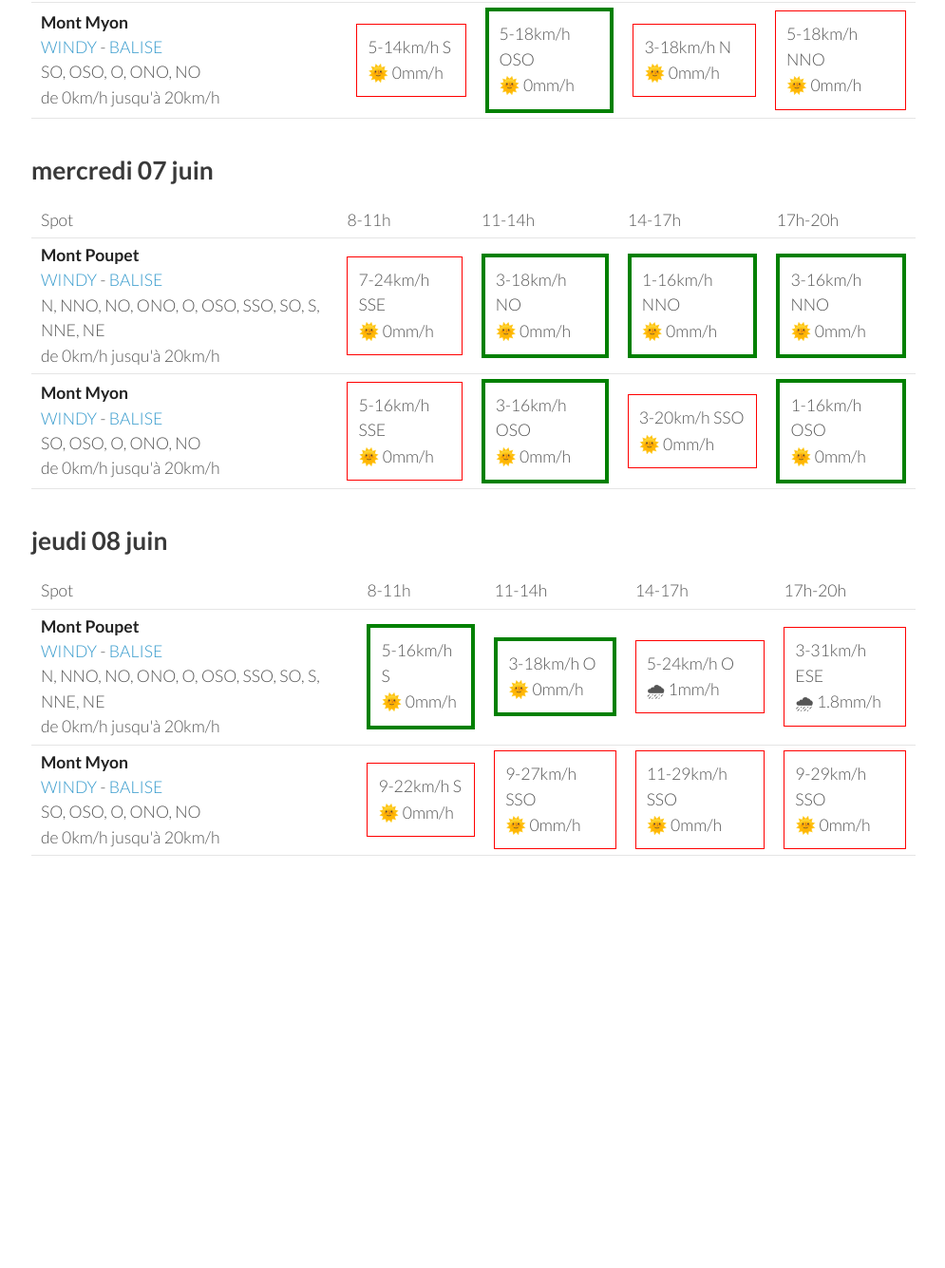
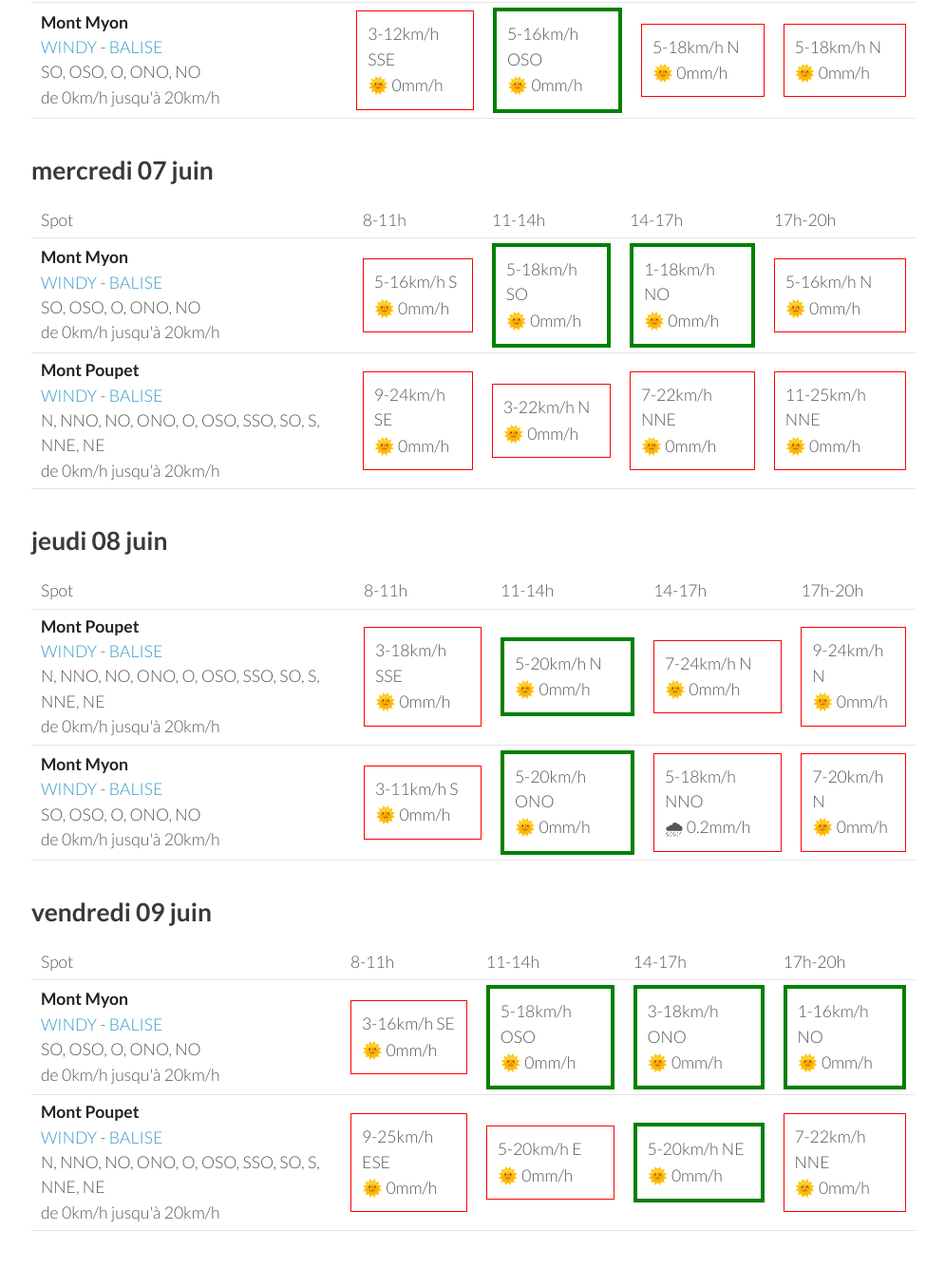
Before and after one commit to parapente-dans-le-nord/parapente-dans-le-nord.github.io, a Jekyll site: the page built from jura.markdown, in a window 1280 px wide and 1400 px high, scrolled down 1283 px. Shown: the top 1335 px of the window at 95% size, without its empty margins (25-1020 px from the left). Built offline with Jekyll 4.4.1, drawn with Linux system fonts in a browser that asks for light colours; before the commit the page ends 2312 px from its top, so only the background shows below that; some of the changed text lies outside the part shown.

Commit message:
update index.markdown

```diff
--- a/jura.markdown
+++ b/jura.markdown
@@ -96,20 +96,20 @@ page mise à jour le dimanche 04 juin 06:20
 <tr>
         <td><strong>Mont Poupet</strong><br><a href="https://windy.com/46.970/5.876?46.541,5.876,8">WINDY</a> - <span class=""><a href="http://www.balisemeteo.com/balise.php?idBalise=92">BALISE</a> </span><br> <span class="vent-favorable">N, NNO, NO, ONO, O, OSO, SSO, SO, S, NNE, NE</span><br><span class="force-vent">de 0km/h jusqu'à 20km/h</span> </td>
 
-            <td><div class="not-flyable"><p>7-20km/h SE</p><p>🌞 0mm/h</p></div></td>
-            <td><div class="flyable"><p>5-18km/h N</p><p>🌞 0mm/h</p></div></td>
-            <td><div class="not-flyable"><p>7-22km/h NNE</p><p>🌞 0mm/h</p></div></td>
-            <td><div class="not-flyable"><p>11-25km/h NNE</p><p>🌞 0mm/h</p></div></td>
+            <td><div class="not-flyable"><p>7-22km/h ESE</p><p>🌞 0mm/h</p></div></td>
+            <td><div class="flyable"><p>7-20km/h N</p><p>🌞 0mm/h</p></div></td>
+            <td><div class="not-flyable"><p>9-25km/h NNE</p><p>🌞 0mm/h</p></div></td>
+            <td><div class="not-flyable"><p>9-25km/h NNE</p><p>🌞 0mm/h</p></div></td>
 
 
     </tr>
 <tr>
         <td><strong>Mont Myon</strong><br><a href="https://windy.com/46.331/5.397?45.898,5.394,8,m:eWoagj8">WINDY</a> - <span class=""><a href="http://www.balisemeteo.com/balise.php?idBalise=70">BALISE</a> </span><br> <span class="vent-favorable">SO, OSO, O, ONO, NO</span><br><span class="force-vent">de 0km/h jusqu'à 20km/h</span> </td>
 
-            <td><div class="not-flyable"><p>5-14km/h S</p><p>🌞 0mm/h</p></div></td>
-            <td><div class="flyable"><p>5-18km/h OSO</p><p>🌞 0mm/h</p></div></td>
-            <td><div class="not-flyable"><p>3-18km/h N</p><p>🌞 0mm/h</p></div></td>
-            <td><div class="not-flyable"><p>5-18km/h NNO</p><p>🌞 0mm/h</p></div></td>
+            <td><div class="not-flyable"><p>3-12km/h SSE</p><p>🌞 0mm/h</p></div></td>
+            <td><div class="flyable"><p>5-16km/h OSO</p><p>🌞 0mm/h</p></div></td>
+            <td><div class="not-flyable"><p>5-18km/h N</p><p>🌞 0mm/h</p></div></td>
+            <td><div class="not-flyable"><p>5-18km/h N</p><p>🌞 0mm/h</p></div></td>
 
 
     </tr>
@@ -130,22 +130,22 @@ page mise à jour le dimanche 04 juin 06:20
       <td>17h-20h</td>
     </tr>
 <tr>
-        <td><strong>Mont Poupet</strong><br><a href="https://windy.com/46.970/5.876?46.541,5.876,8">WINDY</a> - <span class=""><a href="http://www.balisemeteo.com/balise.php?idBalise=92">BALISE</a> </span><br> <span class="vent-favorable">N, NNO, NO, ONO, O, OSO, SSO, SO, S, NNE, NE</span><br><span class="force-vent">de 0km/h jusqu'à 20km/h</span> </td>
+        <td><strong>Mont Myon</strong><br><a href="https://windy.com/46.331/5.397?45.898,5.394,8,m:eWoagj8">WINDY</a> - <span class=""><a href="http://www.balisemeteo.com/balise.php?idBalise=70">BALISE</a> </span><br> <span class="vent-favorable">SO, OSO, O, ONO, NO</span><br><span class="force-vent">de 0km/h jusqu'à 20km/h</span> </td>
 
-            <td><div class="not-flyable"><p>7-24km/h SSE</p><p>🌞 0mm/h</p></div></td>
-            <td><div class="flyable"><p>3-18km/h NO</p><p>🌞 0mm/h</p></div></td>
-            <td><div class="flyable"><p>1-16km/h NNO</p><p>🌞 0mm/h</p></div></td>
-            <td><div class="flyable"><p>3-16km/h NNO</p><p>🌞 0mm/h</p></div></td>
+            <td><div class="not-flyable"><p>5-16km/h S</p><p>🌞 0mm/h</p></div></td>
+            <td><div class="flyable"><p>5-18km/h SO</p><p>🌞 0mm/h</p></div></td>
+            <td><div class="flyable"><p>1-18km/h NO</p><p>🌞 0mm/h</p></div></td>
+            <td><div class="not-flyable"><p>5-16km/h N</p><p>🌞 0mm/h</p></div></td>
 
 
     </tr>
 <tr>
-        <td><strong>Mont Myon</strong><br><a href="https://windy.com/46.331/5.397?45.898,5.394,8,m:eWoagj8">WINDY</a> - <span class=""><a href="http://www.balisemeteo.com/balise.php?idBalise=70">BALISE</a> </span><br> <span class="vent-favorable">SO, OSO, O, ONO, NO</span><br><span class="force-vent">de 0km/h jusqu'à 20km/h</span> </td>
+        <td><strong>Mont Poupet</strong><br><a href="https://windy.com/46.970/5.876?46.541,5.876,8">WINDY</a> - <span class=""><a href="http://www.balisemeteo.com/balise.php?idBalise=92">BALISE</a> </span><br> <span class="vent-favorable">N, NNO, NO, ONO, O, OSO, SSO, SO, S, NNE, NE</span><br><span class="force-vent">de 0km/h jusqu'à 20km/h</span> </td>
 
-            <td><div class="not-flyable"><p>5-16km/h SSE</p><p>🌞 0mm/h</p></div></td>
-            <td><div class="flyable"><p>3-16km/h OSO</p><p>🌞 0mm/h</p></div></td>
-            <td><div class="not-flyable"><p>3-20km/h SSO</p><p>🌞 0mm/h</p></div></td>
-            <td><div class="flyable"><p>1-16km/h OSO</p><p>🌞 0mm/h</p></div></td>
+            <td><div class="not-flyable"><p>9-24km/h SE</p><p>🌞 0mm/h</p></div></td>
+            <td><div class="not-flyable"><p>3-22km/h N</p><p>🌞 0mm/h</p></div></td>
+            <td><div class="not-flyable"><p>7-22km/h NNE</p><p>🌞 0mm/h</p></div></td>
+            <td><div class="not-flyable"><p>11-25km/h NNE</p><p>🌞 0mm/h</p></div></td>
 
 
     </tr>
@@ -168,20 +168,20 @@ page mise à jour le dimanche 04 juin 06:20
 <tr>
         <td><strong>Mont Poupet</strong><br><a href="https://windy.com/46.970/5.876?46.541,5.876,8">WINDY</a> - <span class=""><a href="http://www.balisemeteo.com/balise.php?idBalise=92">BALISE</a> </span><br> <span class="vent-favorable">N, NNO, NO, ONO, O, OSO, SSO, SO, S, NNE, NE</span><br><span class="force-vent">de 0km/h jusqu'à 20km/h</span> </td>
 
-            <td><div class="flyable"><p>5-16km/h S</p><p>🌞 0mm/h</p></div></td>
-            <td><div class="flyable"><p>3-18km/h O</p><p>🌞 0mm/h</p></div></td>
-            <td><div class="not-flyable"><p>5-24km/h O</p><p>🌧 1mm/h</p></div></td>
-            <td><div class="not-flyable"><p>3-31km/h ESE</p><p>🌧 1.8mm/h</p></div></td>
+            <td><div class="not-flyable"><p>3-18km/h SSE</p><p>🌞 0mm/h</p></div></td>
+            <td><div class="flyable"><p>5-20km/h N</p><p>🌞 0mm/h</p></div></td>
+            <td><div class="not-flyable"><p>7-24km/h N</p><p>🌞 0mm/h</p></div></td>
+            <td><div class="not-flyable"><p>9-24km/h N</p><p>🌞 0mm/h</p></div></td>
 
 
     </tr>
 <tr>
         <td><strong>Mont Myon</strong><br><a href="https://windy.com/46.331/5.397?45.898,5.394,8,m:eWoagj8">WINDY</a> - <span class=""><a href="http://www.balisemeteo.com/balise.php?idBalise=70">BALISE</a> </span><br> <span class="vent-favorable">SO, OSO, O, ONO, NO</span><br><span class="force-vent">de 0km/h jusqu'à 20km/h</span> </td>
 
-            <td><div class="not-flyable"><p>9-22km/h S</p><p>🌞 0mm/h</p></div></td>
-            <td><div class="not-flyable"><p>9-27km/h SSO</p><p>🌞 0mm/h</p></div></td>
-            <td><div class="not-flyable"><p>11-29km/h SSO</p><p>🌞 0mm/h</p></div></td>
-            <td><div class="not-flyable"><p>9-29km/h SSO</p><p>🌞 0mm/h</p></div></td>
+            <td><div class="not-flyable"><p>3-11km/h S</p><p>🌞 0mm/h</p></div></td>
+            <td><div class="flyable"><p>5-20km/h ONO</p><p>🌞 0mm/h</p></div></td>
+            <td><div class="not-flyable"><p>5-18km/h NNO</p><p>🌧 0.2mm/h</p></div></td>
+            <td><div class="not-flyable"><p>7-20km/h N</p><p>🌞 0mm/h</p></div></td>
 
 
     </tr>
@@ -189,3 +189,39 @@ page mise à jour le dimanche 04 juin 06:20
 </tbody>
 </table>
 {:/}
+## vendredi 09 juin
+
+{::nomarkdown}
+<table>
+  <tbody>
+    <tr>
+      <td>Spot</td>
+      <td>8-11h</td>
+      <td>11-14h</td>
+      <td>14-17h</td>
+      <td>17h-20h</td>
+    </tr>
+<tr>
+        <td><strong>Mont Myon</strong><br><a href="https://windy.com/46.331/5.397?45.898,5.394,8,m:eWoagj8">WINDY</a> - <span class=""><a href="http://www.balisemeteo.com/balise.php?idBalise=70">BALISE</a> </span><br> <span class="vent-favorable">SO, OSO, O, ONO, NO</span><br><span class="force-vent">de 0km/h jusqu'à 20km/h</span> </td>
+
+            <td><div class="not-flyable"><p>3-16km/h SE</p><p>🌞 0mm/h</p></div></td>
+            <td><div class="flyable"><p>5-18km/h OSO</p><p>🌞 0mm/h</p></div></td>
+            <td><div class="flyable"><p>3-18km/h ONO</p><p>🌞 0mm/h</p></div></td>
+            <td><div class="flyable"><p>1-16km/h NO</p><p>🌞 0mm/h</p></div></td>
+
+
+    </tr>
+<tr>
+        <td><strong>Mont Poupet</strong><br><a href="https://windy.com/46.970/5.876?46.541,5.876,8">WINDY</a> - <span class=""><a href="http://www.balisemeteo.com/balise.php?idBalise=92">BALISE</a> </span><br> <span class="vent-favorable">N, NNO, NO, ONO, O, OSO, SSO, SO, S, NNE, NE</span><br><span class="force-vent">de 0km/h jusqu'à 20km/h</span> </td>
+
+            <td><div class="not-flyable"><p>9-25km/h ESE</p><p>🌞 0mm/h</p></div></td>
+            <td><div class="not-flyable"><p>5-20km/h E</p><p>🌞 0mm/h</p></div></td>
+            <td><div class="flyable"><p>5-20km/h NE</p><p>🌞 0mm/h</p></div></td>
+            <td><div class="not-flyable"><p>7-22km/h NNE</p><p>🌞 0mm/h</p></div></td>
+
+
+    </tr>
+
+</tbody>
+</table>
+{:/}
```
Also changed, not shown: other parts of jura.markdown (+1 -1 lines).
